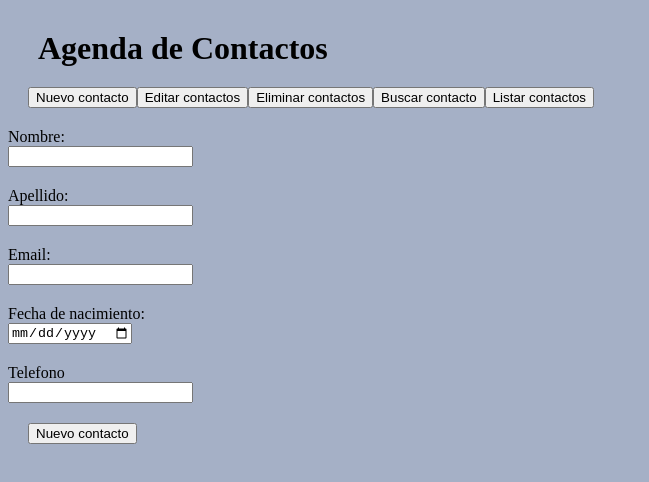
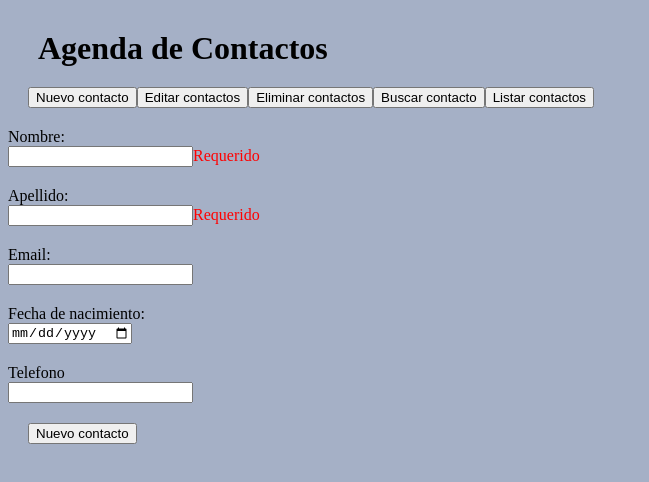
Before and after one commit to MatiasTibaldo/contac-agenda, a React (Create React App) app in the folder frontend/: page /new in a window 1280 px wide. Shown: the top 482 px of the page, without its empty margins (0-649 px from the left). Built offline with nearby package versions, Linux system fonts and the light colour scheme.

Commit message:
Validacion de campos requeridos en newContact

```diff
--- a/frontend/src/pages/NewContact.jsx
+++ b/frontend/src/pages/NewContact.jsx
@@ -32,7 +32,7 @@ export default class newContact extends React.Component   {
     handleNewContact =()=>{
         const newContact = new Contact(this.state);
 
-        if(newContact.name!==""&&newContact.lastName!==""){
+        if(newContact.name !=="" && newContact.lastName !== ""){
             axios
             .post('http://localhost:9000/contactAPI/new', newContact)
             .then(() => {
@@ -61,11 +61,16 @@ export default class newContact extends React.Component   {
                     Nombre:
                 </div>
                 <input className = "NameInput" name = "Nombre" required value={this.state.name} onChange={this.handleNameChange}></input>
+                {this.state.name==="" &&
+                    <span style={{color:'red'}}>Requerido </span>
+                }
                 <div style={{marginTop:20 }}>
                     Apellido:
                 </div>
                 <input className = "LastNameInput" name = "Apellido" required value={this.state.lastName} onChange={this.handleLastNameChange}></input>
-
+                {this.state.lastName==="" &&
+                    <span style={{color:'red'}}>Requerido </span>
+                }
                 <div style={{marginTop:20 }}>
                     Email:
                 </div>
```
